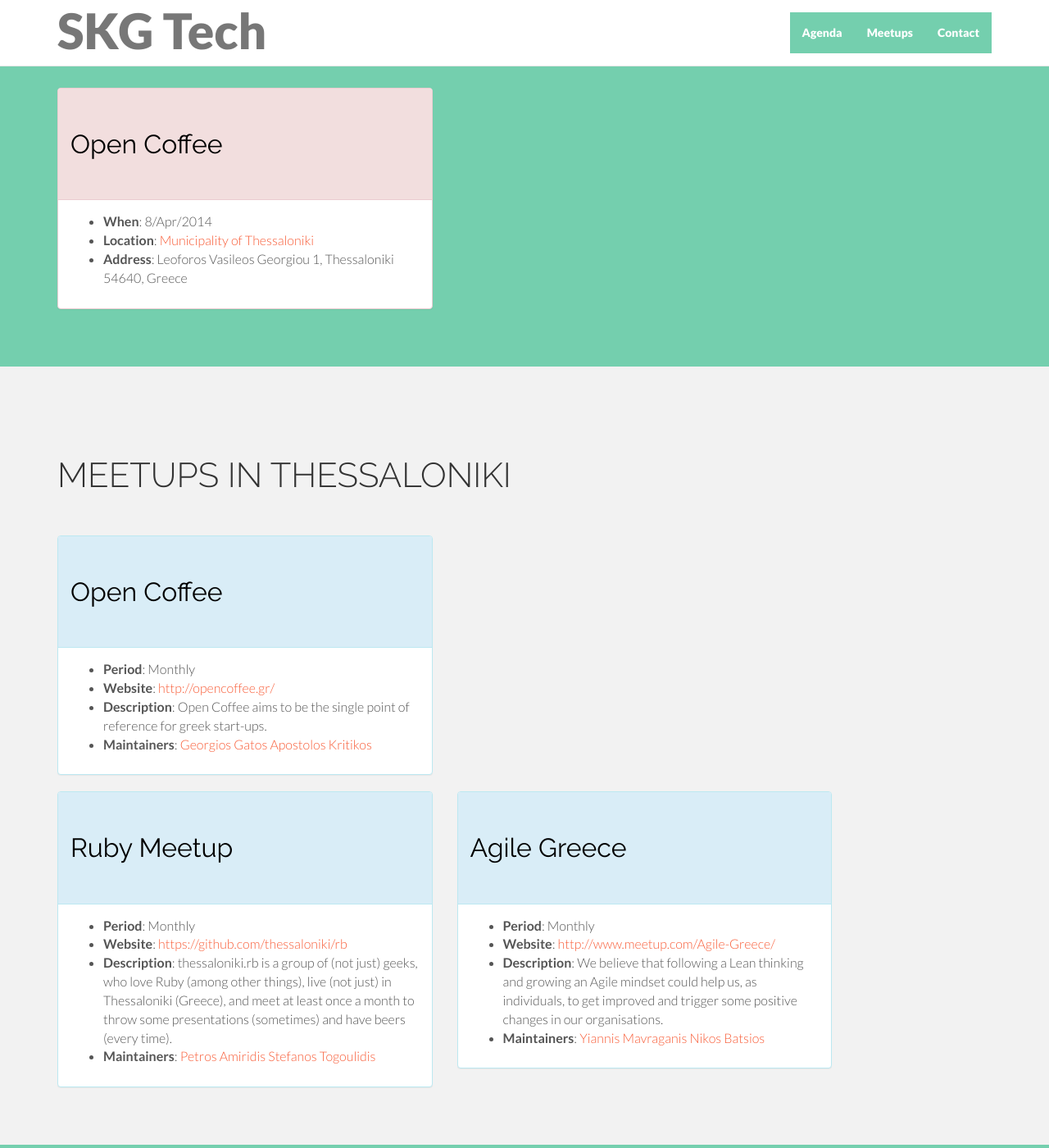
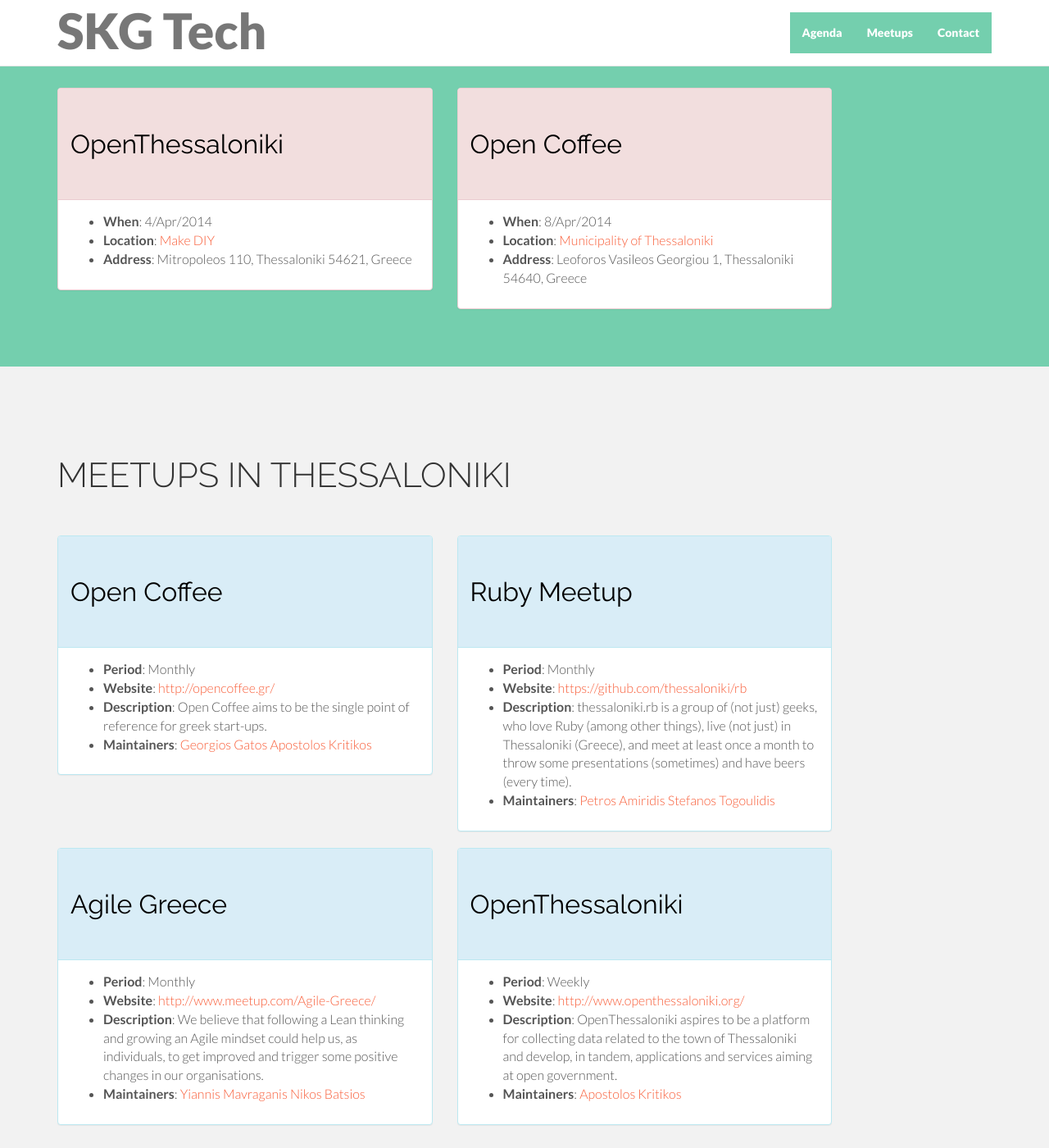
Before and after one commit to skgtech/skgtech.github.io, a Jekyll site: the page built from index.html, in a window 1280 px wide and 1400 px high, scrolled down 723 px. Shown: the whole window at 82% size. Built offline with Jekyll 4.4.1, drawn with Linux system fonts in a browser that asks for light colours; nearby versions of some CDN libraries.

Commit message:
update meetups with openThessaloniki

```diff
--- a/_data/agenda.yaml
+++ b/_data/agenda.yaml
@@ -1,3 +1,8 @@
+- name: "OpenThessaloniki"
+  date: "4/Apr/2014"
+  location: "Make DIY"
+  address: "Mitropoleos 110, Thessaloniki 54621, Greece"
+  locationUrl: "https://maps.google.com/maps?q=Mitropoleos+110,+Thessaloniki,+Greece&hl=en&sll=37.990837,23.738339&sspn=0.179392,0.313454&oq=110+mitropoleos,+thessalo&hnear=Mitropoleos+110,+Thessaloniki,+Greece&t=m&z=16"
 - name: "Open Coffee"
   date: "8/Apr/2014"
   location: "Municipality of Thessaloniki"
--- a/_data/meetups.yaml
+++ b/_data/meetups.yaml
@@ -28,3 +28,11 @@
       website: "http://www.meetup.com/Agile-Greece/members/106527072/"
     - name: "Nikos Batsios"
       website: "http://www.meetup.com/Agile-Greece/members/112275812/"
+- name: "OpenThessaloniki"
+  period: "Weekly"
+  happensAT: "Every Thursday"
+  website: "http://www.openthessaloniki.org/"
+  description: "OpenThessaloniki aspires to be a platform for collecting data related to the town of Thessaloniki and develop, in tandem, applications and services aiming at open government."
+  maintainers:
+    - name: "Apostolos Kritikos"
+      email: "akritiko@gmail.com"
```
